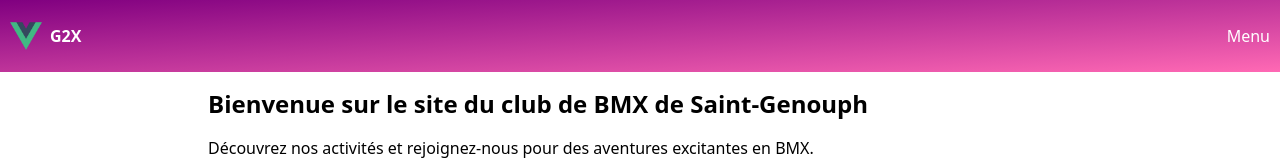
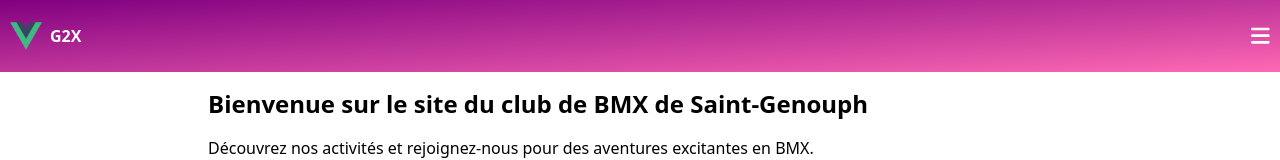
Before and after one commit to Martinouf/BMX-Saint-Genouph, a Vue app: page / in a window 1280 px wide. Shown: the top 160 px of the page. Built offline with nearby package versions, Linux system fonts and the light colour scheme.

Commit message:
add bars header

```diff
--- a/package.json
+++ b/package.json
@@ -11,7 +11,7 @@
     "@fortawesome/fontawesome-svg-core": "^1.2.36",
     "@fortawesome/free-brands-svg-icons": "^6.5.2",
     "@fortawesome/free-solid-svg-icons": "^6.5.2",
-    "@fortawesome/vue-fontawesome": "^2.0.0",
+    "@fortawesome/vue-fontawesome": "^2.0.10",
     "core-js": "^3.8.3",
     "vue": "^2.7.16",
     "vue-carousel": "^0.18.0",
--- a/src/components/HeaderBmx.vue
+++ b/src/components/HeaderBmx.vue
@@ -10,7 +10,9 @@
       </div>
       <!-- Menu déroulant à droite -->
       <div class="relative">
-        <button @click="toggleDropdown" class="hover:underline">Menu</button>
+        <button @click="toggleDropdown" class="hover:underline">
+          <font-awesome-icon :icon="['fas', 'bars']" size="lg" />
+        </button>
         <div v-if="isDropdownOpen" class="absolute right-0 mt-2 w-48 bg-white text-black rounded-lg shadow-lg">
           <ul>
             <li><router-link to="/" class="block px-4 py-2 hover:bg-gray-200">Accueil</router-link></li>
--- a/src/main.js
+++ b/src/main.js
@@ -5,9 +5,10 @@ import './assets/tailwind.css';
 
 import { library } from '@fortawesome/fontawesome-svg-core';
 import { faFacebook, faTwitter, faInstagram } from '@fortawesome/free-brands-svg-icons';
+import { faBars } from '@fortawesome/free-solid-svg-icons';
 import { FontAwesomeIcon } from '@fortawesome/vue-fontawesome';
 
-library.add(faFacebook, faTwitter, faInstagram);
+library.add(faFacebook, faTwitter, faInstagram, faBars);
 
 Vue.component('font-awesome-icon', FontAwesomeIcon);
 
```
Also changed, not shown: 1 other file (tests, documents, lock files or other folders).
